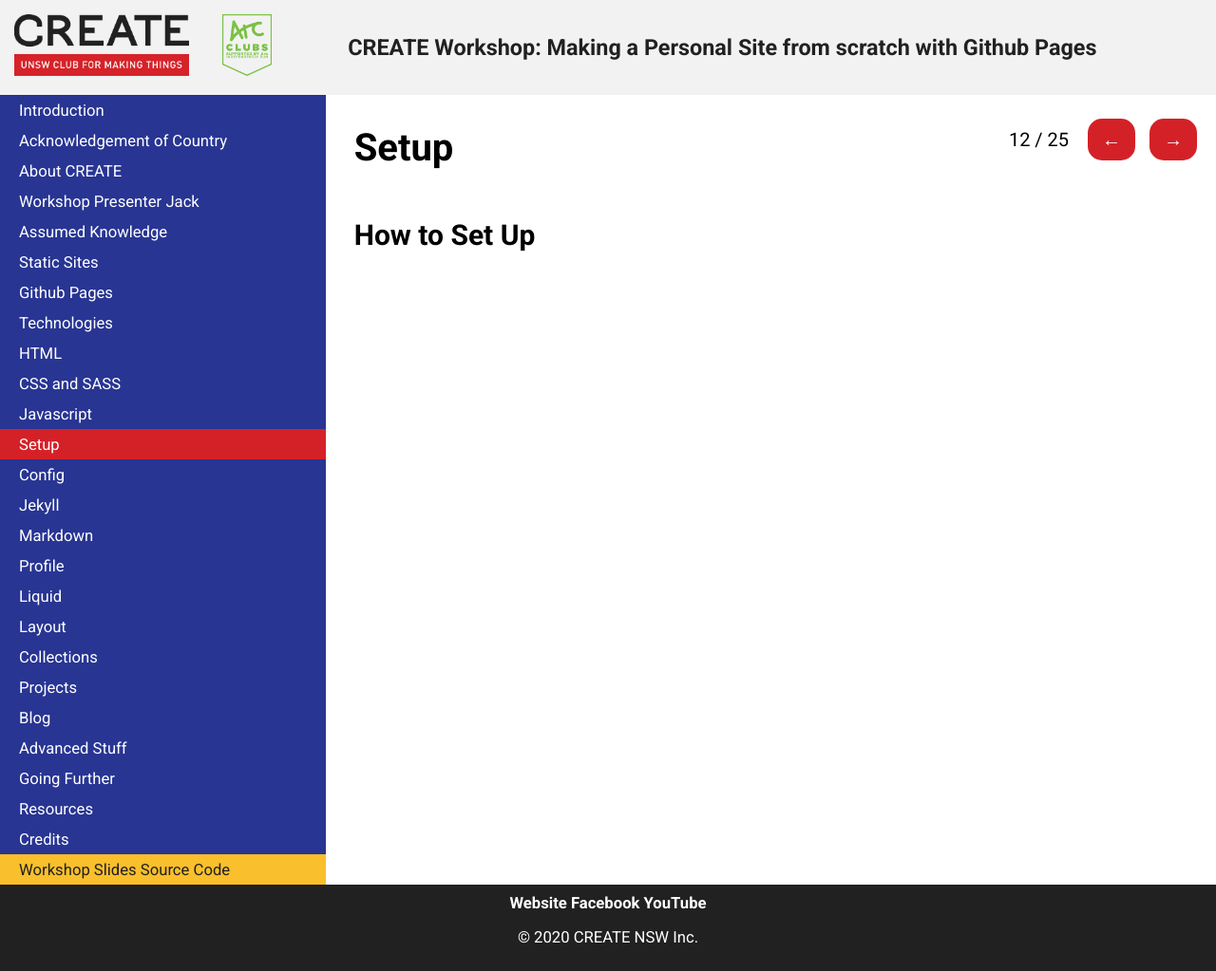
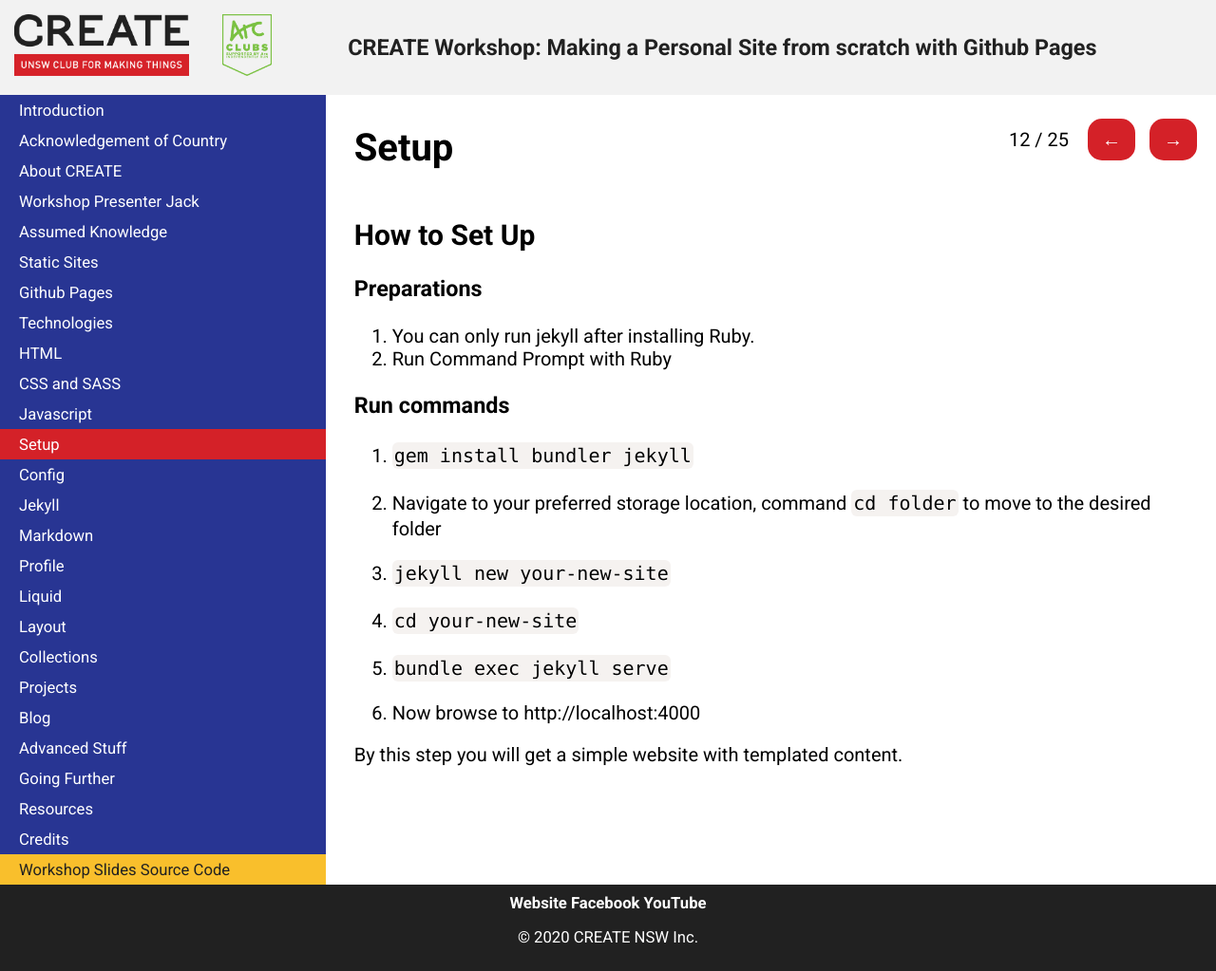
Before and after one commit to CreateUNSW/github-pages-workshop, a Jekyll site: the page built from __slides/Setup.md, in a window 1280 px wide. Shown: the whole page at 95% size. Built offline with Jekyll 4.4.1, drawn with Linux system fonts in a browser that asks for light colours.

Commit message:
assuming content

```diff
--- a/__slides/Setup.md
+++ b/__slides/Setup.md
@@ -2,3 +2,24 @@
 ---
 
 ## How to Set Up
+
+### Preparations
+
+1. You can only run jekyll after installing Ruby.
+2. Run Command Prompt with Ruby
+
+### Run commands
+
+1. `gem install bundler jekyll`
+
+2. Navigate to your preferred storage location, command `cd folder` to move to the desired folder
+
+3. `jekyll new your-new-site`
+
+4. `cd your-new-site`
+
+5. `bundle exec jekyll serve`
+
+6. Now browse to http://localhost:4000
+
+By this step you will get a simple website with templated content.
```
Also changed, not shown: __slides/Config.md (+2 -0 lines), __slides/Jekyll.md (+12 -8 lines), __slides/Markdown.md (+2 -0 lines), __slides/Profile.md (+2 -0 lines).
